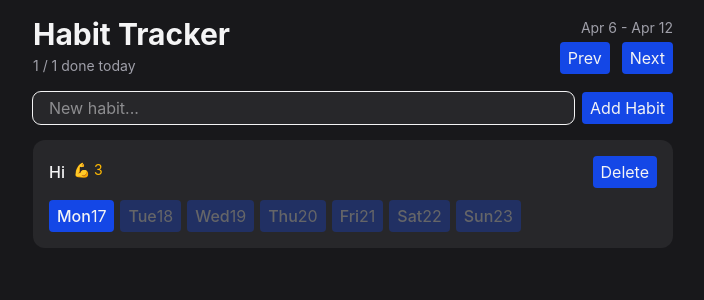
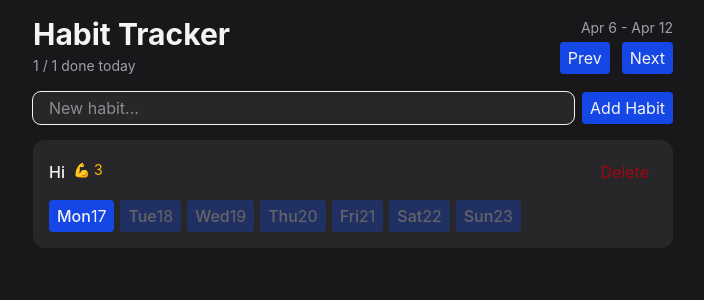
Before and after one commit to Hamm01/new-ui-integration, a React (Vite) app: page / in a window 1280 px wide. Shown: the top 300 px of the page, without its empty margins (287-991 px from the left). Built offline with nearby package versions, Linux system fonts and the light colour scheme.

Commit message:
added the variant in classnames and changes the habitlist delete button variant

```diff
--- a/src/components/Buttons.tsx
+++ b/src/components/Buttons.tsx
@@ -7,7 +7,7 @@ type ButtonProps = {
 } & ComponentProps<"button">
 
 export function Button({ variant = "primary", ...props }: ButtonProps) {
-    return <button {...props} className="bg-blue-700 hover:bg-blue-600 transition-colors rounded px-2 py-1 disabled:opacity-30 disabled:cursor-not-allowed" />
+    return <button {...props} className={`${getVariant(variant)}transition-colors rounded px-2 py-1 disabled:opacity-30 disabled:cursor-not-allowed`} />
 }
 
 function getVariant(variant: Variant) {
--- a/src/components/HabitList.tsx
+++ b/src/components/HabitList.tsx
@@ -30,7 +30,7 @@ function HabitItem({ habit }: HabitItemprops) {
                 <span className="font-medium">{habit.name}</span>
                 <span className="text-sm text-amber-400">💪 3</span>
             </div>
-            <Button>Delete</Button>
+            <Button variant="ghost-destructive">Delete</Button>
         </div>
         <div className="flex gap-1.5 ">
             {visibleDates.map(date => (
```
